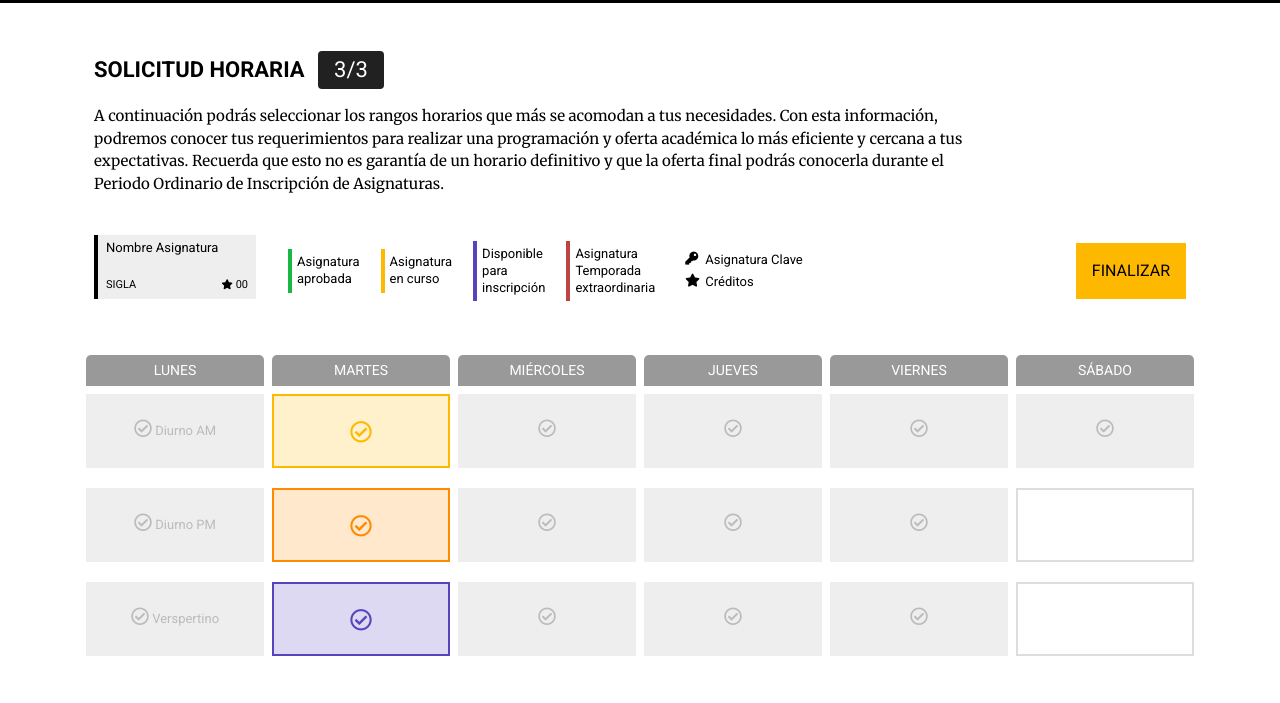
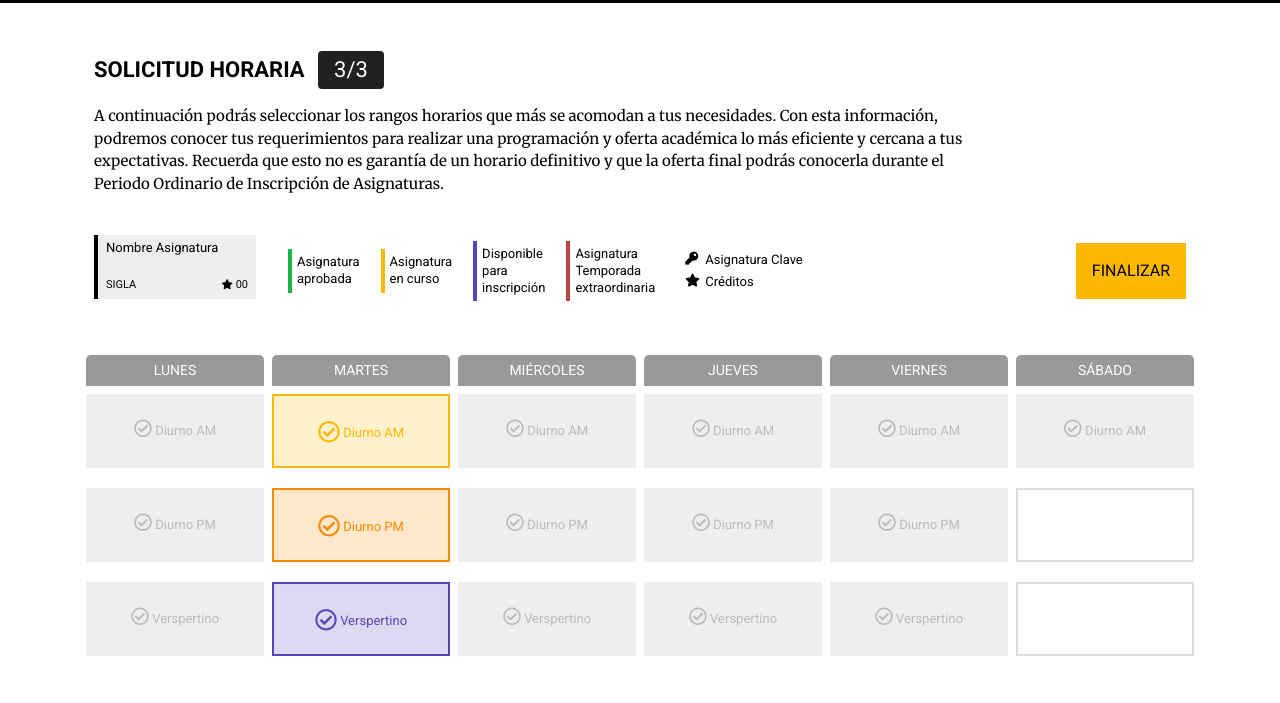
Before and after one commit to pochitax/front-miramas, a website with bundled scripts: page front/solicitud-horaria.html in a window 1280 px wide. Shown: the part 97-800 px from the top of the page. Built offline with nearby package versions, Linux system fonts and the light colour scheme.

Commit message:
Update solicitud-horaria.html

```diff
--- a/front/solicitud-horaria.html
+++ b/front/solicitud-horaria.html
@@ -315,10 +315,13 @@
                                         MARTES
                                     </div>
                                     <div class="jornada seleccion-am">
+                                        <span>Diurno AM</span>
                                     </div>
                                     <div class="jornada seleccion-pm">
+                                        <span>Diurno PM</span>
                                     </div>
                                     <div class="jornada seleccion-ve">
+                                        <span>Verspertino</span>
                                     </div>
                                 </div>
                             </div>
@@ -332,10 +335,13 @@
                                         MIÉRCOLES
                                     </div>
                                     <div class="jornada jornada-disponible">
+                                        <span>Diurno AM</span>
                                     </div>
                                     <div class="jornada jornada-disponible">
+                                        <span>Diurno PM</span>
                                     </div>
                                     <div class="jornada jornada-disponible">
+                                        <span>Verspertino</span>
                                     </div>
                                 </div>
                                 <div class="col-md-6 mb-2 px-1">
@@ -344,10 +350,13 @@
                                         JUEVES
                                     </div>
                                     <div class="jornada jornada-disponible">
+                                        <span>Diurno AM</span>
                                     </div>
                                     <div class="jornada jornada-disponible">
+                                        <span>Diurno PM</span>
                                     </div>
                                     <div class="jornada jornada-disponible">
+                                        <span>Verspertino</span>
                                     </div>
                                 </div>
                             </div>
@@ -360,10 +369,13 @@
                                         VIERNES
                                     </div>
                                     <div class="jornada jornada-disponible">
+                                        <span>Diurno AM</span>
                                     </div>
                                     <div class="jornada jornada-disponible">
+                                        <span>Diurno PM</span>
                                     </div>
                                     <div class="jornada jornada-disponible">
+                                        <span>Verspertino</span>
                                     </div>
                                 </div>
                                 <div class="col-md-6 mb-2 px-1">
@@ -372,6 +384,7 @@
                                         SÁBADO
                                     </div>
                                     <div class="jornada jornada-disponible">
+                                        <span>Diurno AM</span>
                                     </div>
                                     <div class="jornada jornada-no-disponible">
                                     </div>
```
